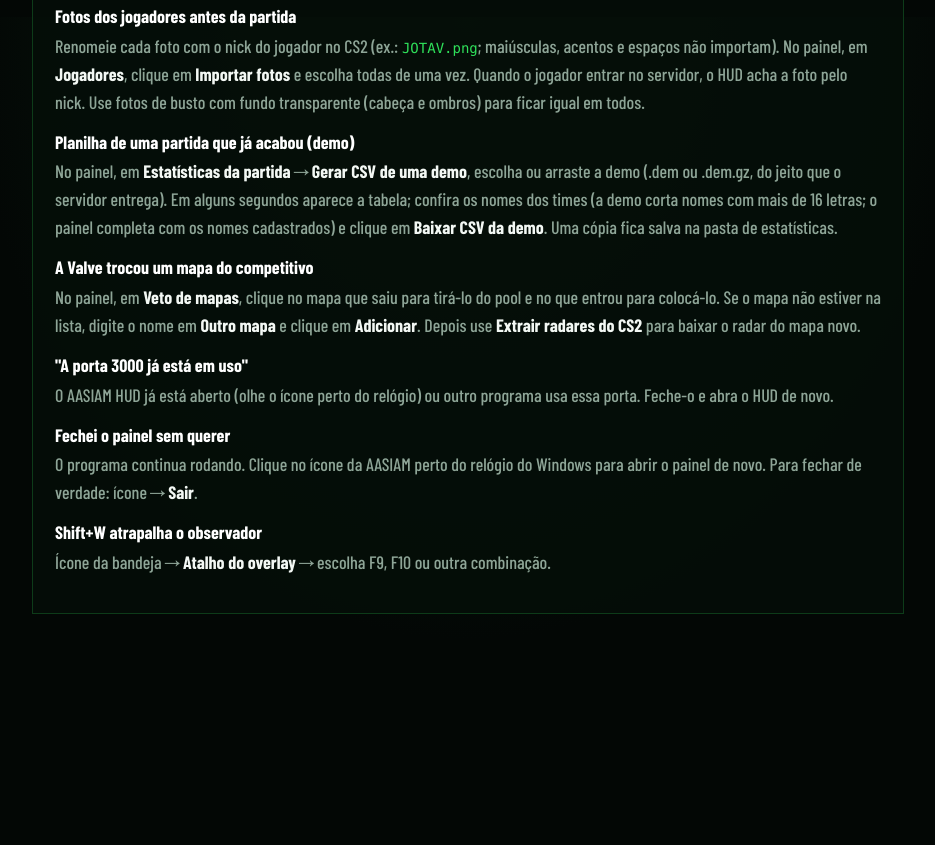
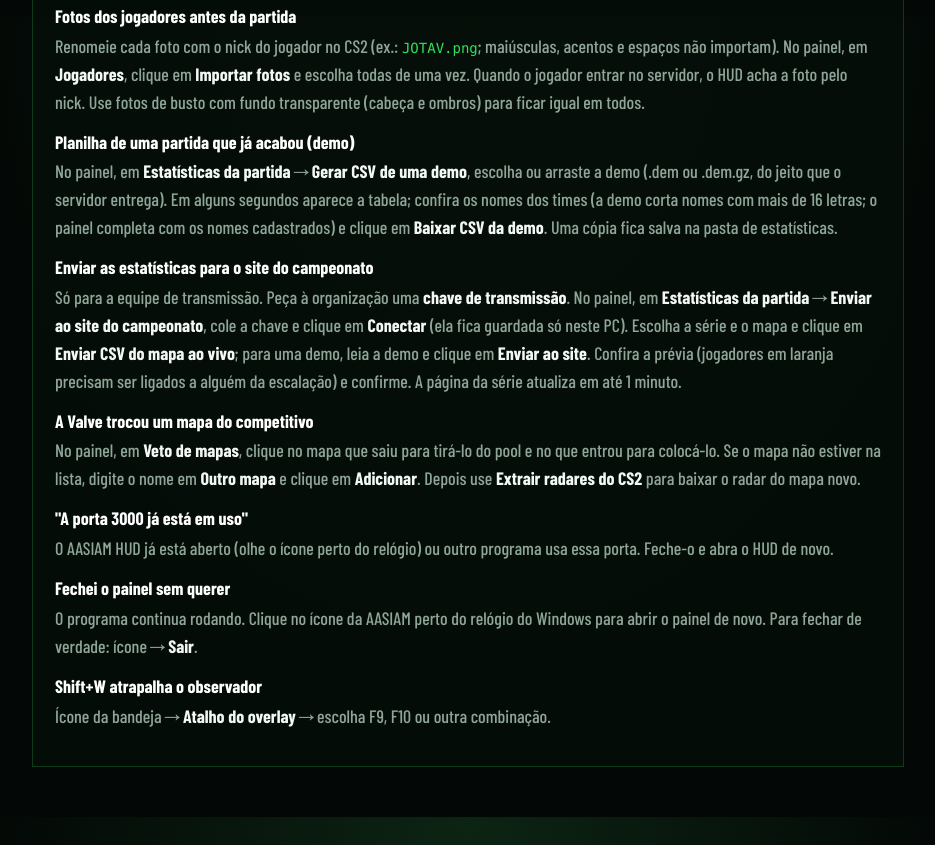
Before and after one commit to Riyck/Overlay-CS2-da-AASIAM, a plain HTML site: page docs/manual.html in a window 1280 px wide. Shown: the part 3983-4828 px from the top of the page, without its empty margins (172-1107 px from the left). Before the commit the page ends 4675 px from the top, so only its background shows below. Drawn offline with nearby package versions, Linux system fonts and the light colour scheme; a web font is replaced by a local one.

Commit message:
Site: versao 1.0.8 (envio ao site do campeonato, leitor de demos mais estavel)

```diff
--- a/docs/manual.html
+++ b/docs/manual.html
@@ -166,6 +166,8 @@
         <dd>Renomeie cada foto com o nick do jogador no CS2 (ex.: <code>JOTAV.png</code>; maiúsculas, acentos e espaços não importam). No painel, em <b>Jogadores</b>, clique em <b>Importar fotos</b> e escolha todas de uma vez. Quando o jogador entrar no servidor, o HUD acha a foto pelo nick. Use fotos de busto com fundo transparente (cabeça e ombros) para ficar igual em todos.</dd>
         <dt>Planilha de uma partida que já acabou (demo)</dt>
         <dd>No painel, em <b>Estatísticas da partida</b> → <b>Gerar CSV de uma demo</b>, escolha ou arraste a demo (.dem ou .dem.gz, do jeito que o servidor entrega). Em alguns segundos aparece a tabela; confira os nomes dos times (a demo corta nomes com mais de 16 letras; o painel completa com os nomes cadastrados) e clique em <b>Baixar CSV da demo</b>. Uma cópia fica salva na pasta de estatísticas.</dd>
+        <dt>Enviar as estatísticas para o site do campeonato</dt>
+        <dd>Só para a equipe de transmissão. Peça à organização uma <b>chave de transmissão</b>. No painel, em <b>Estatísticas da partida</b> → <b>Enviar ao site do campeonato</b>, cole a chave e clique em <b>Conectar</b> (ela fica guardada só neste PC). Escolha a série e o mapa e clique em <b>Enviar CSV do mapa ao vivo</b>; para uma demo, leia a demo e clique em <b>Enviar ao site</b>. Confira a prévia (jogadores em laranja precisam ser ligados a alguém da escalação) e confirme. A página da série atualiza em até 1 minuto.</dd>
         <dt>A Valve trocou um mapa do competitivo</dt>
         <dd>No painel, em <b>Veto de mapas</b>, clique no mapa que saiu para tirá-lo do pool e no que entrou para colocá-lo. Se o mapa não estiver na lista, digite o nome em <b>Outro mapa</b> e clique em <b>Adicionar</b>. Depois use <b>Extrair radares do CS2</b> para baixar o radar do mapa novo.</dd>
         <dt>"A porta 3000 já está em uso"</dt>
```
Also changed, not shown: 1 other file.
